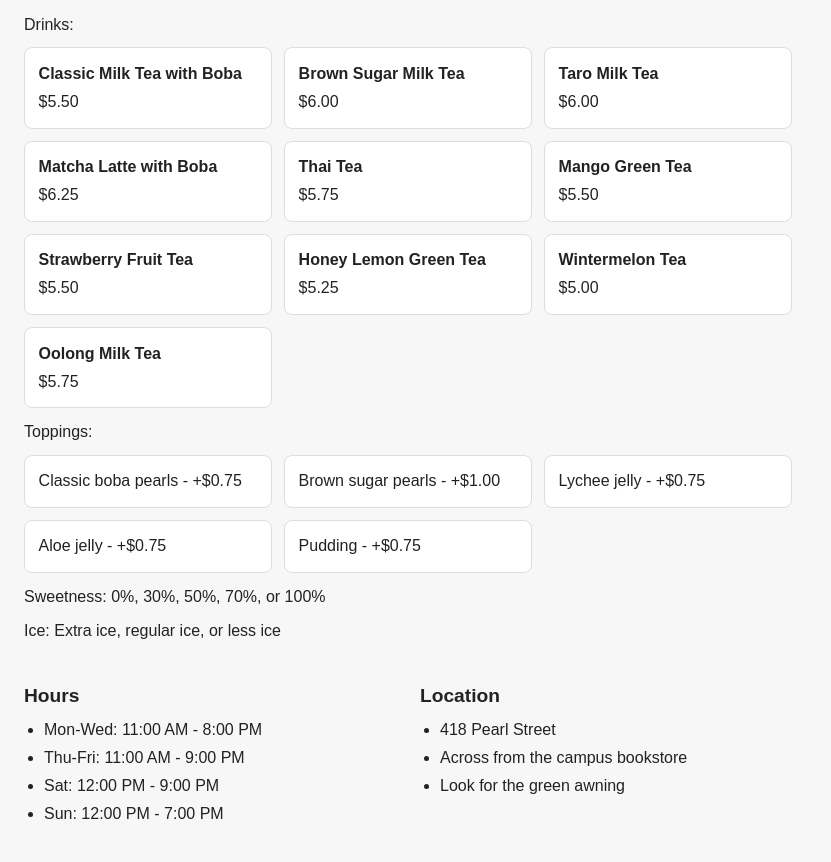
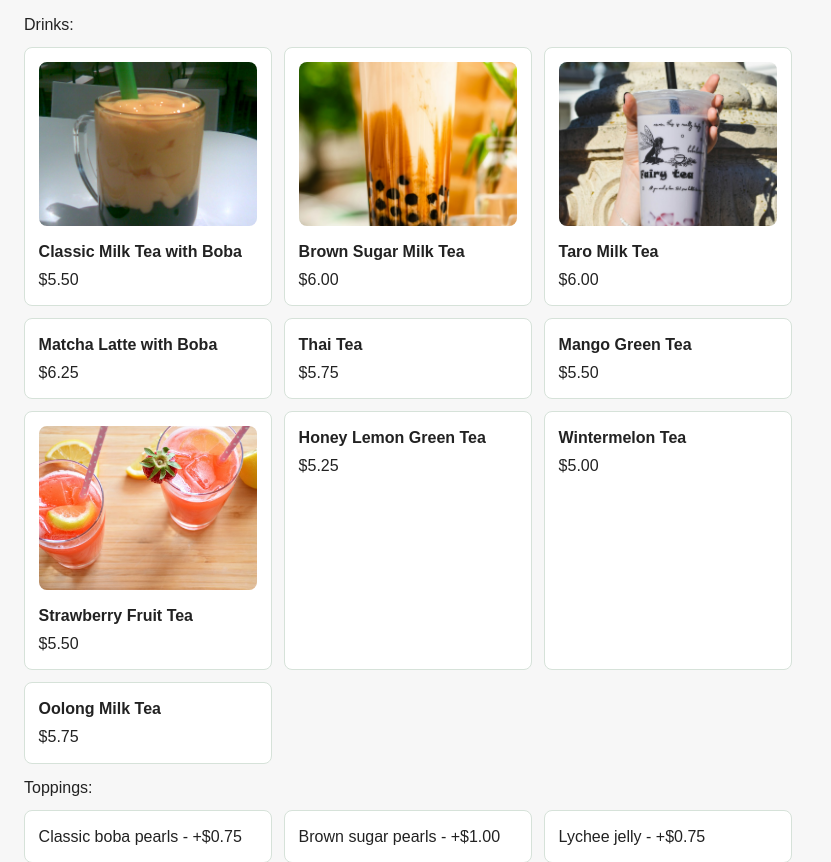
Before and after one commit to terrencez2013/pearl-street-boba, a plain HTML site: page index.html in a window 1280 px wide. Shown: the part 1411-2273 px from the top of the page, without its empty margins (0-831 px from the left). Drawn offline with Linux system fonts and the light colour scheme.

Commit message:
Add drink photos inside matching menu cards

```diff
--- a/index.html
+++ b/index.html
@@ -142,6 +142,13 @@
       font-size: 1rem;
     }
 
+    .drink-cards .photo {
+      width: 100%;
+      aspect-ratio: 4 / 3;
+      object-fit: cover;
+      margin-bottom: 0.85rem;
+    }
+
     .drink-cards p {
       margin: 0;
     }
@@ -203,14 +210,17 @@
   <p>Drinks:</p>
   <ul class="drink-cards" role="list">
     <li>
+      <img class="photo" src="images/milk-tea.jpg" width="960" height="1280" loading="lazy" alt="Classic milk tea with boba pearls" />
       <h3>Classic Milk Tea with Boba</h3>
       <p>$5.50</p>
     </li>
     <li>
+      <img class="photo" src="images/brown-sugar-cup.jpg" width="900" height="1350" loading="lazy" alt="Brown sugar milk tea" />
       <h3>Brown Sugar Milk Tea</h3>
       <p>$6.00</p>
     </li>
     <li>
+      <img class="photo" src="images/taro.jpg" width="900" height="1350" loading="lazy" alt="Taro milk tea" />
       <h3>Taro Milk Tea</h3>
       <p>$6.00</p>
     </li>
@@ -227,6 +237,7 @@
       <p>$5.50</p>
     </li>
     <li>
+      <img class="photo" src="images/strawberry.jpg" width="900" height="600" loading="lazy" alt="Strawberry fruit tea" />
       <h3>Strawberry Fruit Tea</h3>
       <p>$5.50</p>
     </li>
```
